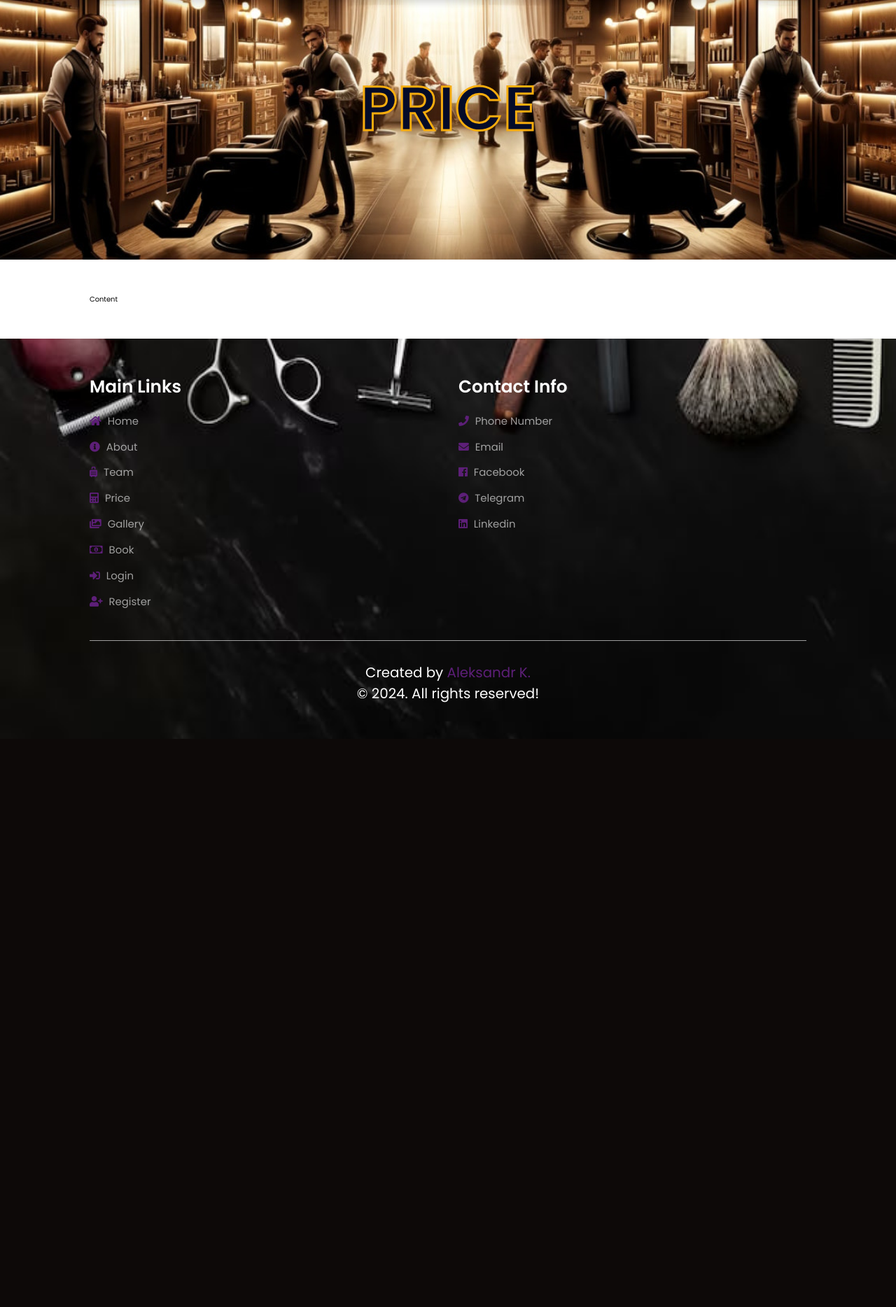
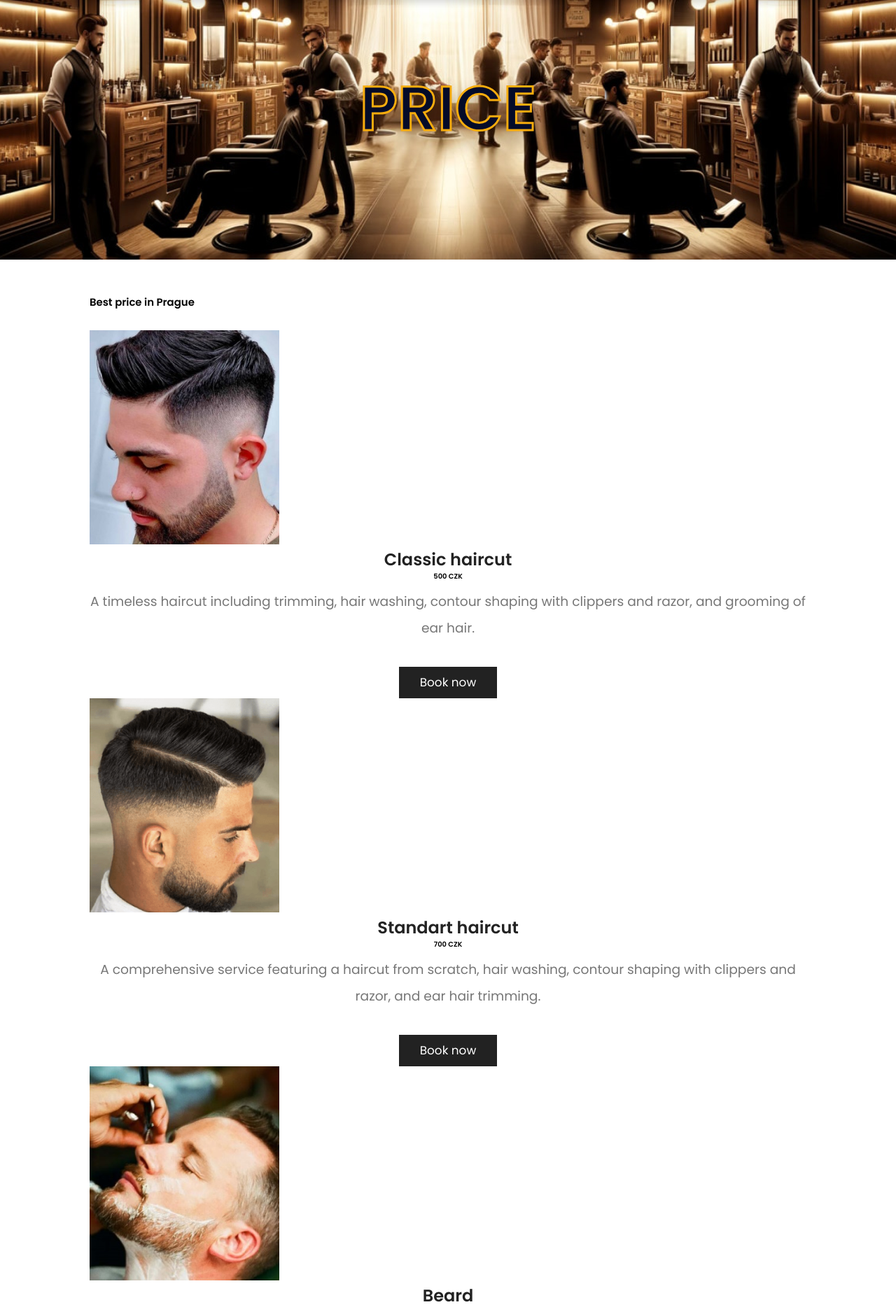
Before and after one commit to mathewtroy/barber, a PHP site: page /price.php in a window 1280 px wide. Shown: the part 66-1934 px from the top of the page at 70% size. Before the commit the page ends 1122 px from the top, so only its background shows below. Run offline with PHP 8.4, Linux system fonts and the light colour scheme; some libraries are stand-ins or nearby versions.

Commit message:
upgrade Price page

```diff
--- a/price.php
+++ b/price.php
@@ -29,12 +29,77 @@
         </div>
       </div>
 
-      <section>
+      <section class="price">
 
-         <div>
-            Content
+      <h2 class="heading-title">Best price in Prague</h2>
+
+         <div class="box-container">
+
+            <div class="box">
+               <div class="image">
+                  <img src="./static/img/hair/classic.png">
+               </div>
+               <div class="content">
+                  <h3>Classic haircut</h3>
+                  <h4>500 CZK</h4>
+
+                  <p>
+                     A timeless haircut including trimming, hair washing, contour shaping with
+                     clippers and razor, and grooming of ear hair.
+                  </p>
+                  <a href="book.php" class="btn">Book now</a>
+               </div>
+            </div>
+
+            <div class="box">
+               <div class="image">
+                  <img src="./static/img/hair/standart.png">
+               </div>
+               <div class="content">
+                  <h3>Standart haircut</h3>
+                  <h4>700 CZK</h4>
+
+                  <p>
+                     A comprehensive service featuring a haircut from scratch, hair washing,
+                     contour shaping with clippers and razor, and ear hair trimming.
+                  </p>
+                  <a href="book.php" class="btn">Book now</a>
+               </div>
+            </div>
+
+            <div class="box">
+               <div class="image">
+                  <img src="./static/img/hair/beard.png">
+               </div>
+               <div class="content">
+                  <h3>Beard </h3>
+                  <h4>500 CZK</h4>
+
+                  <p>
+                     Expert grooming for your beard, including contour shaping with clippers and razor,
+                     hot towel steam, face massage, and ear hair grooming.
+                  </p>
+                  <a href="book.php" class="btn">Book now</a>
+               </div>
+            </div>
+
+            <div class="box">
+               <div class="image">
+                  <img src="./static/img/hair/premium.png">
+               </div>
+               <div class="content">
+                  <h3>Premium haircut</h3>
+                  <h4>1000 CZK</h4>
+
+                  <p>
+                     Our top-tier service offering a complete haircut from scratch, hair washing, beard grooming,
+                     contour shaping with clippers and razor, hot towel steam, face massage, ear hair grooming, and beard balm application.
+                  </p>
+                  <a href="book.php" class="btn">Book now</a>
+               </div>
+            </div>
+
          </div>
-
 
 
 
```
